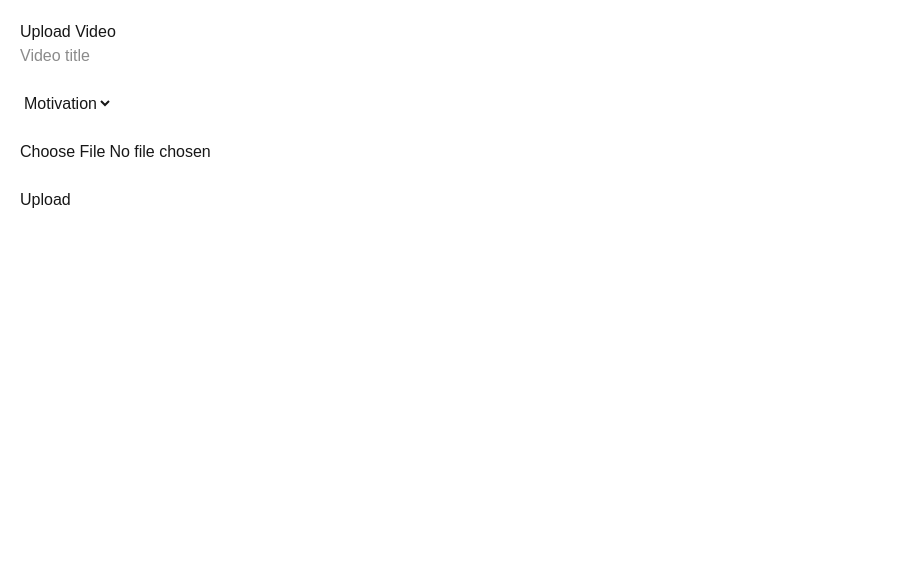
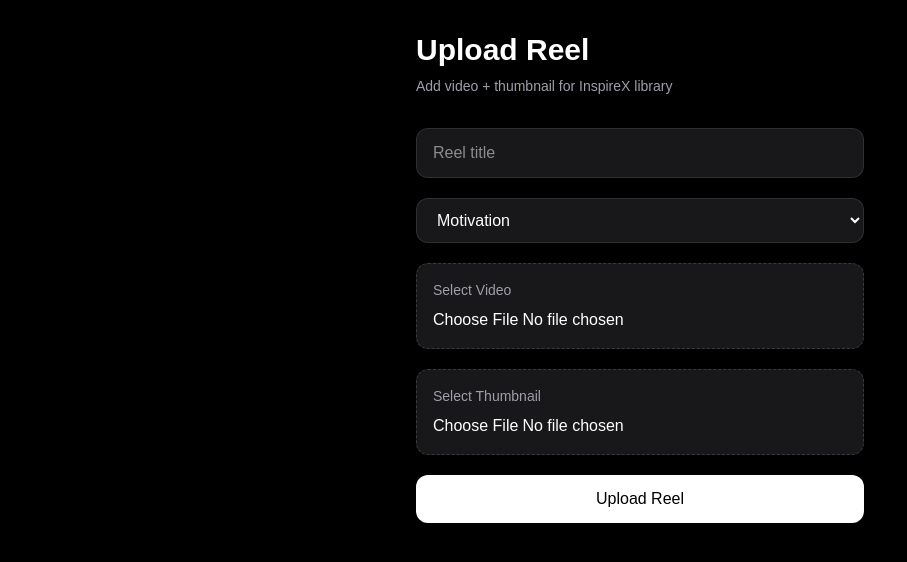
Before and after one commit to pancharasshubham/InspireX, a Next.js app: page /upload in a window 1280 px wide. Shown: the top 562 px of the page, without its empty margins (0-907 px from the left). Built offline with nearby package versions, Linux system fonts and the light colour scheme.

Commit message:
feat: redesign upload page with thumbnail asset workflow

```diff
--- a/app/feed/page.tsx
+++ b/app/feed/page.tsx
@@ -1,169 +1,144 @@
 "use client";
 
-import { useCallback, useEffect, useRef, useState } from "react";
-import ReelCard from "@/components/ReelCard";
-import BottomNav from "@/components/BottomNav";
-import { useSearchParams } from "next/navigation";
+import { useState } from "react";
 
-type Video = {
-  _id: string;
-  title: string;
-  videoUrl: string;
-};
+export default function UploadPage() {
+  const [title, setTitle] = useState("");
+  const [category, setCategory] = useState("motivation");
 
-export default function HomePage() {
-  const [videos, setVideos] = useState<Video[]>([]);
-  const [isMuted, setIsMuted] = useState(true);
-  const [currentIndex, setCurrentIndex] = useState(0);
-  const [isLoading, setIsLoading] = useState(true);
-  const [showPrompt, setShowPrompt] = useState(true);
+  const [videoFile, setVideoFile] = useState<File | null>(null);
+  const [thumbFile, setThumbFile] = useState<File | null>(null);
 
-  const searchParams = useSearchParams();
-  const startIndex = Number(searchParams.get("index") || 0);
+  const [loading, setLoading] = useState(false);
+  const [message, setMessage] = useState("");
 
-  const startY = useRef(0);
-
-  const goToIndex = useCallback(
-     (index: number, smooth: boolean = true) => {
-        const safeIndex = Math.max(0, Math.min(index, videos.length - 1));
-
-        setCurrentIndex(safeIndex);
-
-        const target = document.getElementById(`reel-${safeIndex}`);
-
-        target?.scrollIntoView({
-        behavior: smooth ? "smooth" : "auto",
-        block: "start",
-        });
-     },
-     [videos.length]
- );
-
-  useEffect(() => {
-    const init = async () => {
-      const res = await fetch("/api/videos");
-      const data = await res.json();
-
-      setVideos(data.data);
-
-      const introSeen = sessionStorage.getItem("introSeen");
-
-      if (introSeen) {
-        setIsLoading(false);
-        setShowPrompt(false);
+  const handleUpload = async () => {
+    if (!title || !videoFile || !thumbFile) {
+      setMessage("Title, video, and thumbnail are required.");
       return;
     }
 
-      setTimeout(() => {
-        setIsLoading(false);
-        setShowPrompt(true);
+    try {
+      setLoading(true);
+      setMessage("");
 
-        setTimeout(() => {
-          setShowPrompt(false);
-          sessionStorage.setItem("introSeen", "true");
-        }, 3400);
-      }, 1600);
-    };
+      // Upload video
+      const videoForm = new FormData();
+      videoForm.append("file", videoFile);
 
-    init();
-  }, []);
+      const videoRes = await fetch("/api/upload", {
+        method: "POST",
+        body: videoForm,
+      });
 
-  useEffect(() => {
-    if (!videos.length) return;
-    if (isLoading || showPrompt) return;
+      const videoData = await videoRes.json();
+      const videoUrl = videoData.data.url;
 
-    const timer = setTimeout(() => {
-      goToIndex(startIndex, false);
-    }, 150);
+      // Upload thumbnail
+      const thumbForm = new FormData();
+      thumbForm.append("file", thumbFile);
 
-    return () => clearTimeout(timer);
-  }, [videos.length, startIndex, isLoading, showPrompt, goToIndex]);
+      const thumbRes = await fetch("/api/upload", {
+        method: "POST",
+        body: thumbForm,
+      });
 
-  const handleTouchStart = (e: React.TouchEvent) => {
-    startY.current = e.touches[0].clientY;
-  };
+      const thumbData = await thumbRes.json();
+      const thumbnailUrl = thumbData.data.url;
 
-  const handleTouchEnd = (e: React.TouchEvent) => {
-    const endY = e.changedTouches[0].clientY;
-    const diff = startY.current - endY;
+      // Save reel
+      await fetch("/api/videos", {
+        method: "POST",
+        headers: {
+          "Content-Type": "application/json",
+        },
+        body: JSON.stringify({
+          title,
+          category,
+          videoUrl,
+          thumbnailUrl,
+        }),
+      });
 
-    if (Math.abs(diff) < 60) return;
+      setMessage("Upload successful.");
 
-    if (diff > 0) {
-      goToIndex(currentIndex + 1);
-    } else {
-      goToIndex(currentIndex - 1);
+      setTitle("");
+      setCategory("motivation");
+      setVideoFile(null);
+      setThumbFile(null);
+    } catch (error) {
+      console.error(error);
+      setMessage("Upload failed.");
+    } finally {
+      setLoading(false);
     }
   };
 
   return (
-    <main
-      onTouchStart={handleTouchStart}
-      onTouchEnd={handleTouchEnd}
-      className="relative h-dvh overflow-hidden bg-black overscroll-none pb-24"
+    <main className="min-h-dvh bg-black px-5 py-8 text-white">
+      <div className="mx-auto max-w-md">
+        <h1 className="text-3xl font-semibold">Upload Reel</h1>
+        <p className="mt-2 text-sm text-zinc-400">
+          Add video + thumbnail for InspireX library
+        </p>
+
+        <div className="mt-8 space-y-5">
+          <input
+            type="text"
+            placeholder="Reel title"
+            value={title}
+            onChange={(e) => setTitle(e.target.value)}
+            className="w-full rounded-xl border border-white/10 bg-zinc-900 px-4 py-3 outline-none"
+          />
+
+          <select
+            value={category}
+            onChange={(e) => setCategory(e.target.value)}
+            className="w-full rounded-xl border border-white/10 bg-zinc-900 px-4 py-3 outline-none"
           >
-      {videos.map((video, index) => (
-        <div id={`reel-${index}`} key={video._id}>
-          <ReelCard
-            title={video.title}
-            videoUrl={video.videoUrl}
-            isMuted={isMuted}
-            setIsMuted={setIsMuted}
-            canPlay={!isLoading && !showPrompt}
+            <option value="motivation">Motivation</option>
+            <option value="discipline">Discipline</option>
+            <option value="focus">Focus</option>
+            <option value="mindset">Mindset</option>
+            <option value="comeback">Comeback</option>
+            <option value="coding">Coding</option>
+          </select>
+
+          <div className="rounded-xl border border-dashed border-white/15 bg-zinc-900 p-4">
+            <p className="mb-2 text-sm text-zinc-400">Select Video</p>
+            <input
+              type="file"
+              accept="video/*"
+              onChange={(e) =>
+                setVideoFile(e.target.files?.[0] || null)
+              }
             />
           </div>
-      ))}
 
-      {showPrompt && (
-        <div className="absolute inset-0 z-50 flex items-center justify-center bg-black/88 px-6">
-          <div className="w-full max-w-md text-center text-white animate-fadeIn">
-            <p className="mb-3 text-xs uppercase tracking-[0.35em] text-zinc-500">
-              InspireX
-            </p>
+          <div className="rounded-xl border border-dashed border-white/15 bg-zinc-900 p-4">
+            <p className="mb-2 text-sm text-zinc-400">Select Thumbnail</p>
+            <input
+              type="file"
+              accept="image/*"
+              onChange={(e) =>
+                setThumbFile(e.target.files?.[0] || null)
+              }
+            />
+          </div>
 
-            <h1 className="text-3xl font-semibold leading-tight">
-              What are you avoiding?
-            </h1>
+          <button
+            onClick={handleUpload}
+            disabled={loading}
+            className="w-full rounded-xl bg-white py-3 font-medium text-black disabled:opacity-50"
+          >
+            {loading ? "Uploading..." : "Upload Reel"}
+          </button>
 
-            <div className="mt-7 flex flex-wrap justify-center gap-3">
-              {[
-                "Work",
-                "Study",
-                "Starting",
-                "Discomfort",
-                "Reset",
-              ].map((item) => (
-                <span
-                  key={item}
-                  className="rounded-full border border-white/15 bg-white/8 px-4 py-2 text-sm text-zinc-200 backdrop-blur"
-                >
-                  {item}
-                </span>
-              ))}
+          {message && (
+            <p className="text-sm text-zinc-300">{message}</p>
+          )}
         </div>
       </div>
-        </div>
-      )}
-
-      {isLoading && (
-        <div className="absolute inset-0 z-50 flex flex-col items-center justify-center bg-black text-white">
-          <h1 className="text-4xl font-semibold tracking-tight">
-            InspireX
-          </h1>
-
-          <p className="mt-3 text-sm text-zinc-400">
-            Loading focus...
-          </p>
-
-          <div className="mt-6 flex gap-2">
-            <span className="h-2 w-2 animate-bounce rounded-full bg-white" />
-            <span className="h-2 w-2 animate-bounce rounded-full bg-white [animation-delay:0.15s]" />
-            <span className="h-2 w-2 animate-bounce rounded-full bg-white [animation-delay:0.3s]" />
-          </div>
-        </div>
-      )}
-
-      {!isLoading && !showPrompt && <BottomNav />}
     </main>
   );
 }
--- a/app/library/page.tsx
+++ b/app/library/page.tsx
@@ -24,6 +24,10 @@ export default function LibraryPage() {
     fetchVideos();
   }, []);
 
+    const getThumbnail = (url: string) => {
+      return `${url}?tr=so-1,w-400,h-700`;
+    };
+
   return (
     <main className="min-h-dvh bg-black pb-24">
       <div className="grid grid-cols-3 gap-0.5">
@@ -33,12 +37,10 @@ export default function LibraryPage() {
             onClick={() => router.push(`/feed?index=${index}`)}
             className="relative aspect-9/16 overflow-hidden bg-zinc-900"
           >
-            <video
-              src={video.videoUrl}
-              muted
-              playsInline
-              preload="metadata"
-              className="h-full w-full object-cover"
+            <img
+               src={getThumbnail(video.videoUrl)}
+               alt={video.title}
+               className="h-full w-full object-cover"
             />
 
             <div className="absolute inset-0 bg-black/10" />
--- a/app/upload/page.tsx
+++ b/app/upload/page.tsx
@@ -3,32 +3,50 @@
 import { useState } from "react";
 
 export default function UploadPage() {
-  const [file, setFile] = useState<File | null>(null);
   const [title, setTitle] = useState("");
   const [category, setCategory] = useState("motivation");
+
+  const [videoFile, setVideoFile] = useState<File | null>(null);
+  const [thumbFile, setThumbFile] = useState<File | null>(null);
+
   const [loading, setLoading] = useState(false);
+  const [message, setMessage] = useState("");
 
   const handleUpload = async () => {
-    if (!file || !title) {
-      alert("Title and file required");
+    if (!title || !videoFile || !thumbFile) {
+      setMessage("Title, video, and thumbnail are required.");
       return;
     }
 
     try {
       setLoading(true);
+      setMessage("");
 
-      const formData = new FormData();
-      formData.append("file", file);
+      // Upload video
+      const videoForm = new FormData();
+      videoForm.append("file", videoFile);
 
-      const uploadRes = await fetch("/api/upload", {
+      const videoRes = await fetch("/api/upload", {
         method: "POST",
-        body: formData,
+        body: videoForm,
       });
 
-      const uploadData = await uploadRes.json();
+      const videoData = await videoRes.json();
+      const videoUrl = videoData.data.url;
 
-      const videoUrl = uploadData.data.url;
+      // Upload thumbnail
+      const thumbForm = new FormData();
+      thumbForm.append("file", thumbFile);
 
+      const thumbRes = await fetch("/api/upload", {
+        method: "POST",
+        body: thumbForm,
+      });
+
+      const thumbData = await thumbRes.json();
+      const thumbnailUrl = thumbData.data.url;
+
+      // Save reel
       await fetch("/api/videos", {
         method: "POST",
         headers: {
@@ -36,60 +54,91 @@ export default function UploadPage() {
         },
         body: JSON.stringify({
           title,
+          category,
           videoUrl,
-          category,
+          thumbnailUrl,
         }),
       });
 
-      alert("Video uploaded successfully");
+      setMessage("Upload successful.");
 
       setTitle("");
-      setFile(null);
+      setCategory("motivation");
+      setVideoFile(null);
+      setThumbFile(null);
     } catch (error) {
       console.error(error);
-      alert("Upload failed");
+      setMessage("Upload failed.");
     } finally {
       setLoading(false);
     }
   };
 
   return (
-    <main style={{ padding: "20px" }}>
-      <h1>Upload Video</h1>
+    <main className="min-h-dvh bg-black px-5 py-8 text-white">
+      <div className="mx-auto max-w-md">
+        <h1 className="text-3xl font-semibold">Upload Reel</h1>
+        <p className="mt-2 text-sm text-zinc-400">
+          Add video + thumbnail for InspireX library
+        </p>
 
+        <div className="mt-8 space-y-5">
           <input
             type="text"
-        placeholder="Video title"
+            placeholder="Reel title"
             value={title}
             onChange={(e) => setTitle(e.target.value)}
+            className="w-full rounded-xl border border-white/10 bg-zinc-900 px-4 py-3 outline-none"
           />
-
-      <br /><br />
 
           <select
             value={category}
             onChange={(e) => setCategory(e.target.value)}
+            className="w-full rounded-xl border border-white/10 bg-zinc-900 px-4 py-3 outline-none"
           >
             <option value="motivation">Motivation</option>
             <option value="discipline">Discipline</option>
+            <option value="focus">Focus</option>
             <option value="mindset">Mindset</option>
+            <option value="comeback">Comeback</option>
+            <option value="coding">Coding</option>
           </select>
 
-      <br /><br />
-
+          <div className="rounded-xl border border-dashed border-white/15 bg-zinc-900 p-4">
+            <p className="mb-2 text-sm text-zinc-400">Select Video</p>
             <input
               type="file"
               accept="video/*"
               onChange={(e) =>
-          setFile(e.target.files?.[0] || null)
+                setVideoFile(e.target.files?.[0] || null)
               }
             />
+          </div>
 
-      <br /><br />
+          <div className="rounded-xl border border-dashed border-white/15 bg-zinc-900 p-4">
+            <p className="mb-2 text-sm text-zinc-400">Select Thumbnail</p>
+            <input
+              type="file"
+              accept="image/*"
+              onChange={(e) =>
+                setThumbFile(e.target.files?.[0] || null)
+              }
+            />
+          </div>
 
-      <button onClick={handleUpload} disabled={loading}>
-        {loading ? "Uploading..." : "Upload"}
+          <button
+            onClick={handleUpload}
+            disabled={loading}
+            className="w-full rounded-xl bg-white py-3 font-medium text-black disabled:opacity-50"
+          >
+            {loading ? "Uploading..." : "Upload Reel"}
           </button>
+
+          {message && (
+            <p className="text-sm text-zinc-300">{message}</p>
+          )}
+        </div>
+      </div>
     </main>
   );
 }
```
Lines whose indentation alone changed are shown as unchanged.
